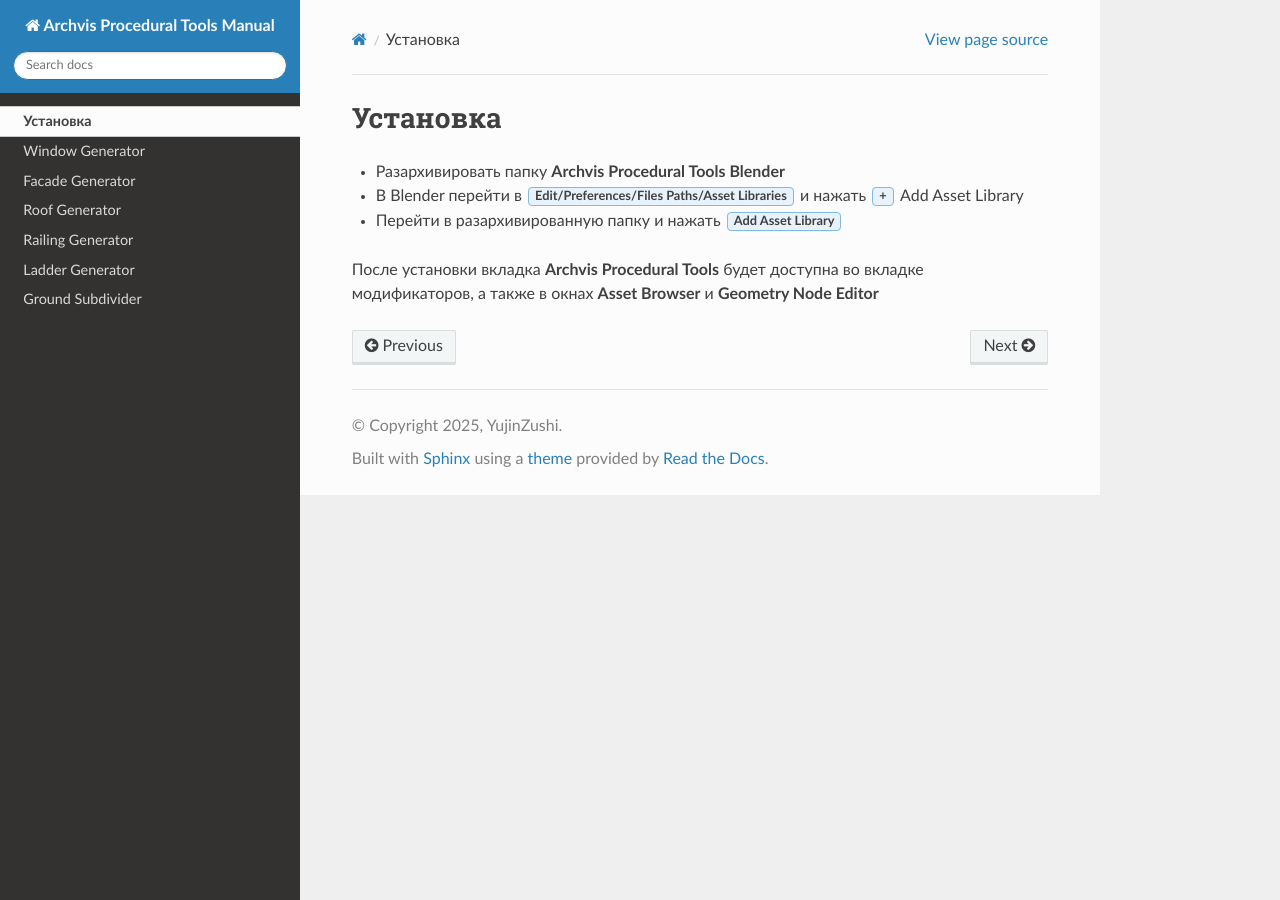
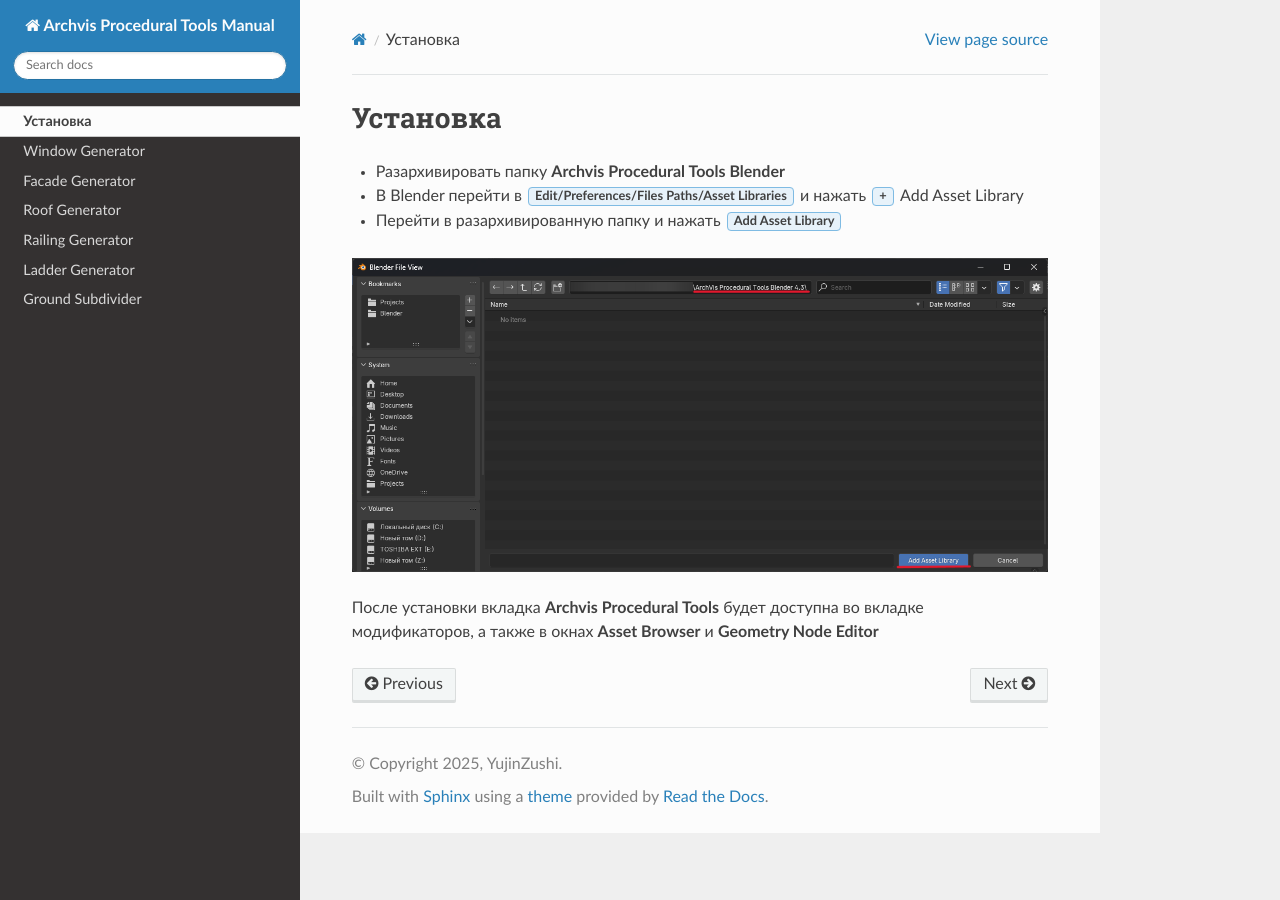
Before and after one commit to YujinZushi/archvis-procedural-tools-manual, a Sphinx documentation site: the page built from docs/source/Installation.rst, in a window 1280 px wide. Built offline with Sphinx 7.4.7 and the Read the Docs theme 3.1.0, drawn with Linux system fonts in a browser that asks for light colours.

Commit message:
Add installation image

```diff
--- a/docs/source/Installation.rst
+++ b/docs/source/Installation.rst
@@ -5,5 +5,7 @@
 - В Blender перейти в :guilabel:`Edit/Preferences/Files Paths/Asset Libraries` и нажать :guilabel:`+` Add Asset Library
 - Перейти в разархивированную папку и нажать :guilabel:`Add Asset Library`
 
+.. image:: /images/installation.png
+
 После установки вкладка **Archvis Procedural Tools** будет доступна во вкладке модификаторов,
 а также в окнах **Asset Browser** и **Geometry Node Editor**
```
Also changed, not shown: docs/source/images/installation.png (added).
